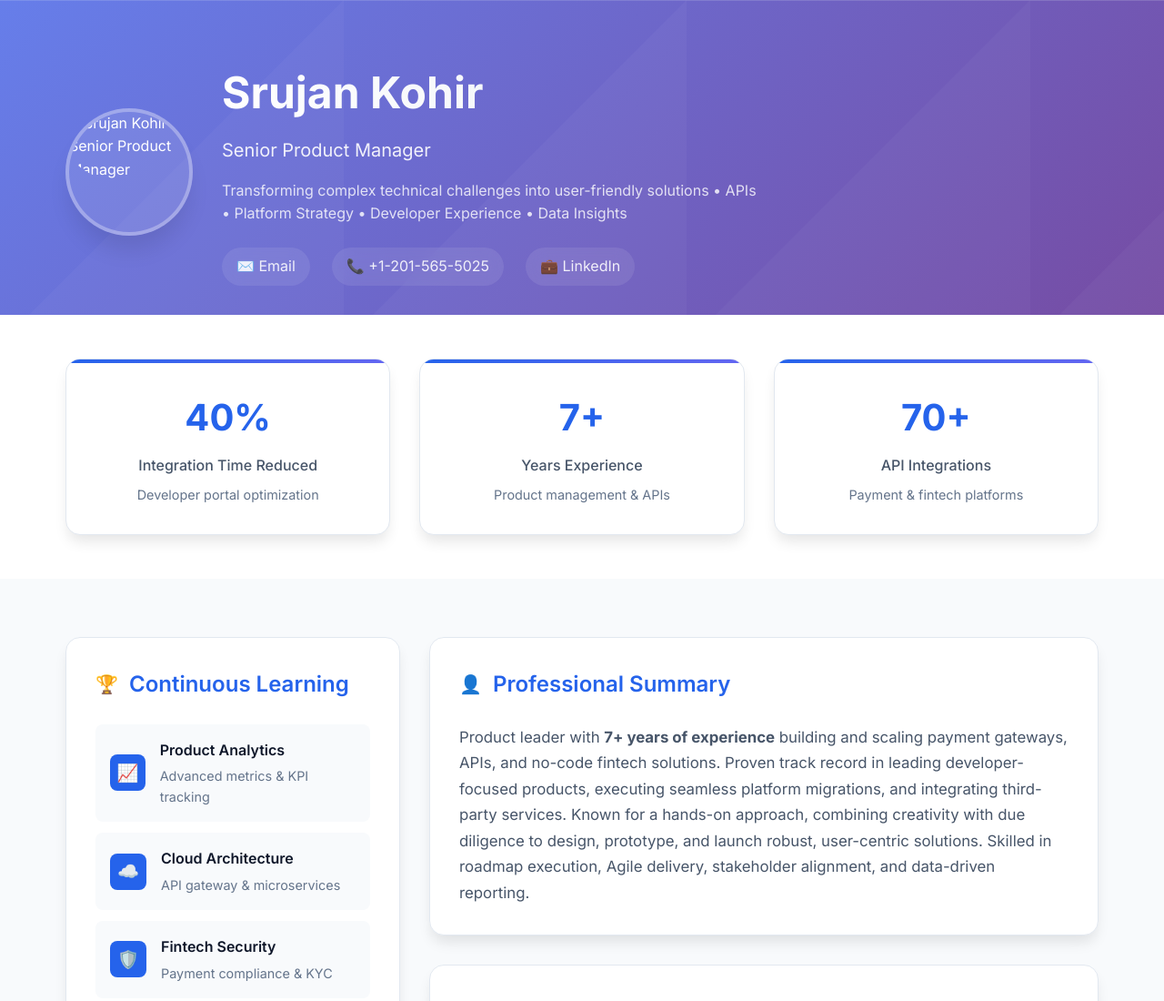
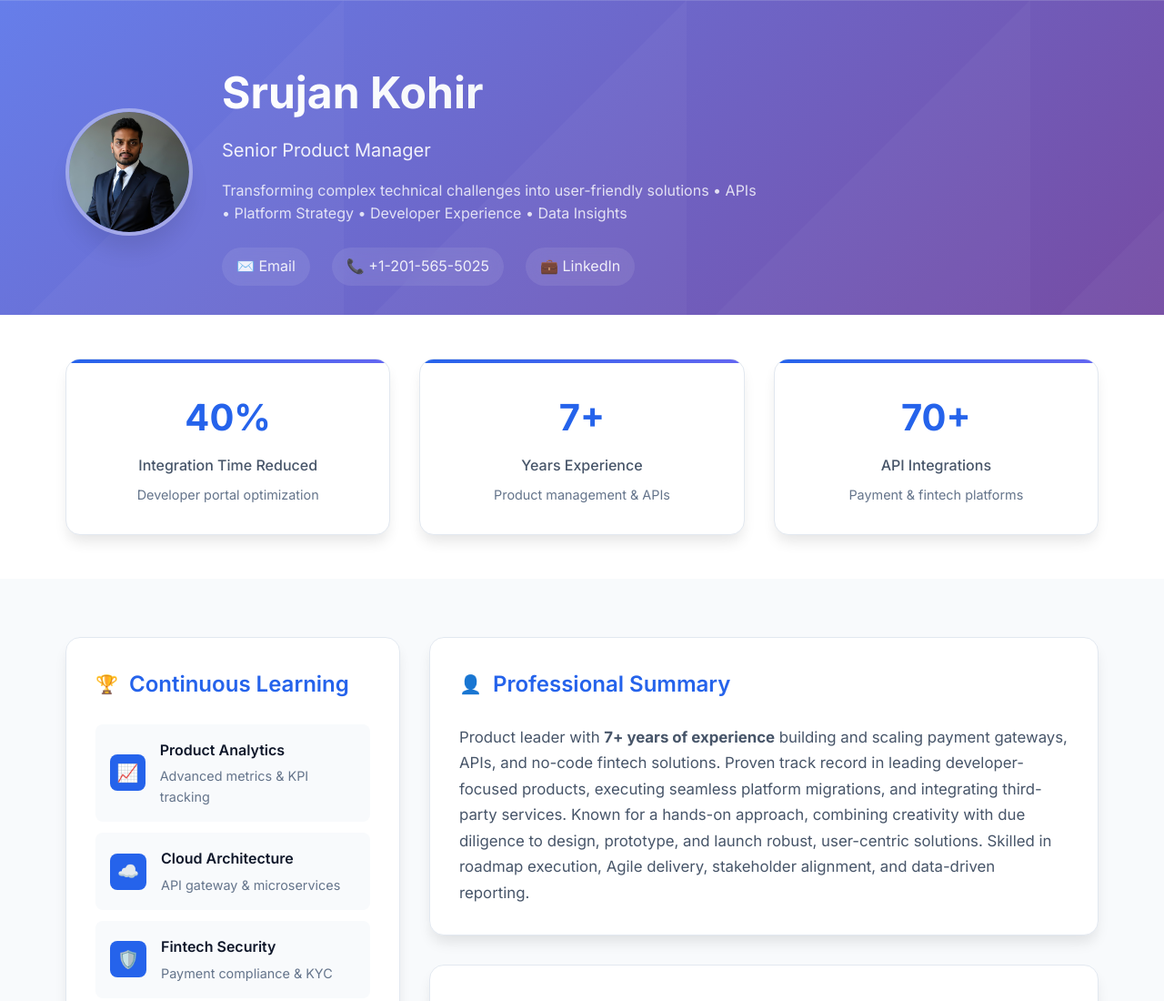
Before and after one commit to srujanab94/srujan-resume, a plain HTML site: page index.html in a window 1280 px wide. Shown: the top 1100 px of the page at 91% size. Drawn offline with Linux system fonts and the light colour scheme.

Commit message:
Update index.html

```diff
--- a/index.html
+++ b/index.html
@@ -843,7 +843,7 @@
     <div class="hero" id="hero">
         <div class="hero-content">
             <div class="profile-image">
-                <img src="profile-photo.jpg" alt="Srujan Kohir - Senior Product Manager" />
+                <img src="IMG_6658.JPG" alt="Srujan Kohir - Senior Product Manager" />
             </div>
             <div class="hero-text">
                 <h1>Srujan Kohir</h1>
```
